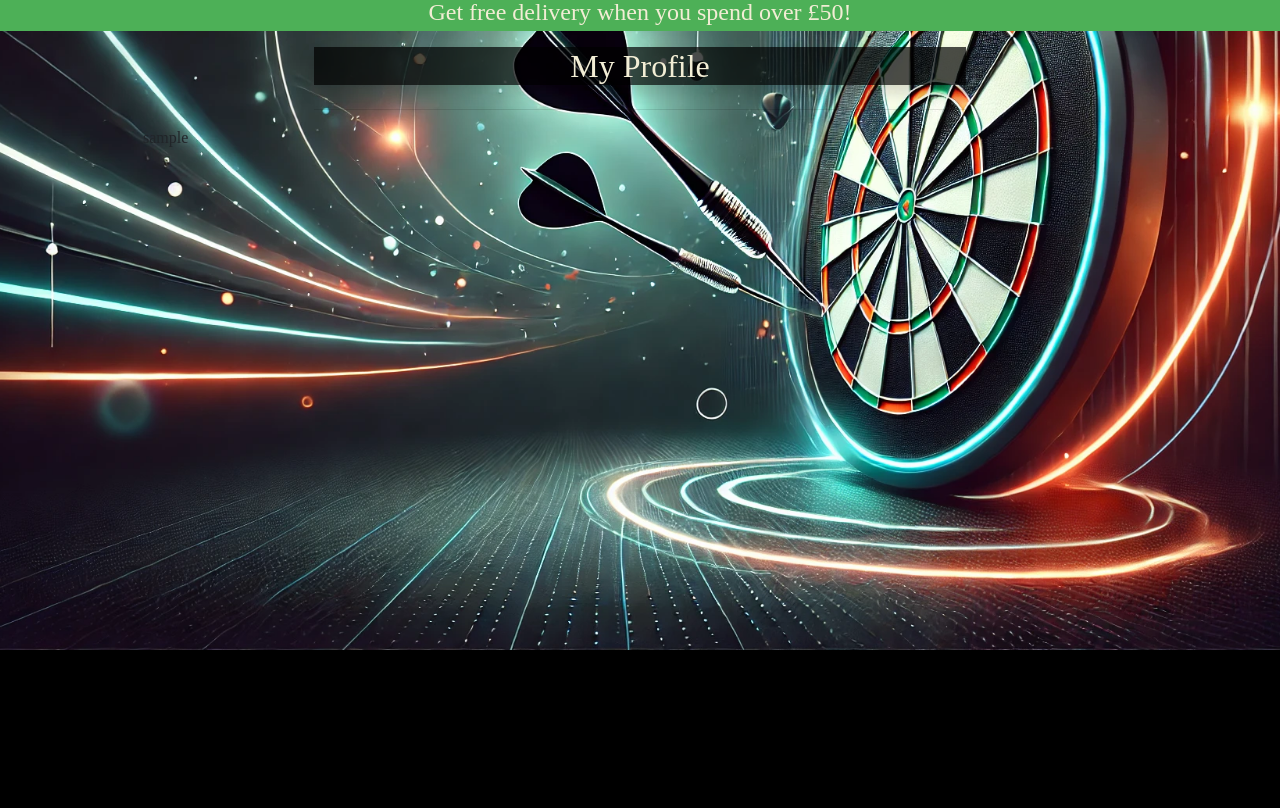
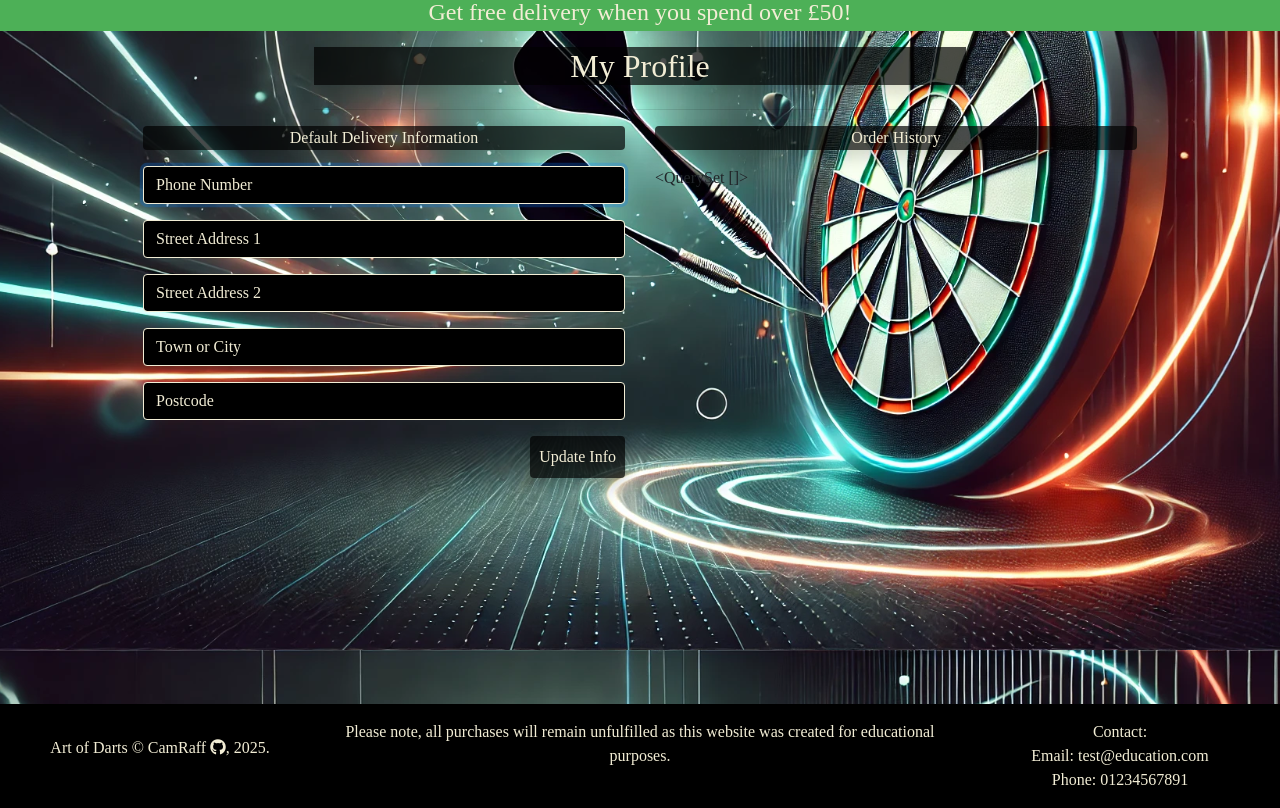
Before and after one commit to CamRaff/MP4-ArtOfDarts, a Django app: page /profile/ in a window 1280 px wide. Shown: the part 150-958 px from the top of the page. Before the commit the page ends 800 px from the top, so only its background shows below. Run offline with Django 3.2, Linux system fonts and the light colour scheme; the visitor is signed in with stand-in values (Sample User, id 1); data comes from the database, SQL or seed files in the repository; data that the repository does not hold is empty; some libraries are stand-ins or nearby versions; some web fonts are replaced.

Commit message:
added update functionality to profile form

```diff
--- a/products/templates/products/all_products.html
+++ b/products/templates/products/all_products.html
@@ -128,6 +128,9 @@
             <i class="fa-solid fa-arrow-up-from-bracket mx-auto my-auto"></i>
         </a>
     </div>
+
+    <div class="container product-padding">
+    </div>
     {% include 'includes/footer.html' %}
 {% endblock %}
 
--- /dev/null
+++ b/profiles/forms.py
@@ -0,0 +1,35 @@
+from django import forms
+from .models import UserProfile
+
+
+class UserProfileForm(forms.ModelForm):
+    """ Form to collect user details for order """
+
+    class Meta:
+        model = UserProfile
+        exclude = ('user',)
+
+    def __init__(self, *args, **kwargs):
+        """
+        Add placeholders and classes, remove auto-generated labels
+        and set autofocus on first field
+        """
+        super().__init__(*args, **kwargs)
+        placeholders = {
+            'default_phone_number': 'Phone Number',
+            'default_street_address1': 'Street Address 1',
+            'default_street_address2': 'Street Address 2',
+            'default_town_or_city': 'Town or City',
+            'default_postcode': 'Postcode',
+        }
+
+        self.fields['default_phone_number'].widget.attrs['autofocus'] = True
+        for field in self.fields:
+            if self.fields[field].required:
+                placeholder = f'{placeholders[field]} *'
+            else:
+                placeholder = placeholders[field]
+            self.fields[field].widget.attrs['placeholder'] = placeholder
+            self.fields[field].widget.attrs['class'] = (
+                'stripe-style-input white')
+            self.fields[field].label = False
--- a/profiles/templates/profiles/profile.html
+++ b/profiles/templates/profiles/profile.html
@@ -23,7 +23,21 @@
                 <hr>
             </div>
         </div>
-        {{ profile }}
+        <div class="row">
+            <div class="col-12 col-lg-6">
+                <p class="white rounded shadow text-center">Default Delivery Information</p>
+                <form action="{% url 'profile' %}" class="mt-3 white rounded" method="POST" id="profile-form-update">
+                    {% csrf_token %}
+                    {{ form|crispy }}
+                    <button class="btn white rounded p-2 float-right shadow mb-2">Update Info</button>
+                </form>
+            </div>
+            <div class="col-12 col-lg-6">
+                <p class="white rounded shadow text-center">Order History</p>
+                {{ orders }}
+            </div>
+        </div>
     </div>
-<!-- {% include 'includes/footer.html' %} -->
+    <div class="profile-padding"></div>
+    {% include 'includes/footer.html' %}
 {% endblock %}
--- a/profiles/views.py
+++ b/profiles/views.py
@@ -1,14 +1,27 @@
 from django.shortcuts import render, get_object_or_404
+from django.contrib import messages
 
 from .models import UserProfile
+from .forms import UserProfileForm
 
 
 def profile(request):
     """ Display the user's profile """
     profile = get_object_or_404(UserProfile, user=request.user)
 
+    if request.method == 'POST':
+        form = UserProfileForm(request.POST, instance=profile)
+        if form.is_valid():
+            form.save()
+            messages.success(request, 'Profile updated successfully')
+
+    form = UserProfileForm(instance=profile)
+    orders = profile.orders.all()
+
     template = 'profiles/profile.html'
     context = {
-        'profile': profile,
+        'form': form,
+        'orders': orders,
+        'on_profile_page': True
     }
     return render(request, template, context)
--- a/static/css/base.css
+++ b/static/css/base.css
@@ -21,9 +21,13 @@ body {
     padding-bottom: 60px;
 }
 
+.profile-padding {
+    padding-bottom: 210px;
+}
+
 .footer {
     position: relative;
-    bottom: 0;
+    bottom: 0 !important;
     display: block;
     width: 100%;
     background-color: black; /* Dark background */
--- a/templates/allauth/account/logout.html
+++ b/templates/allauth/account/logout.html
@@ -16,7 +16,7 @@
   {% if redirect_field_value %}
   <input type="hidden" name="{{ redirect_field_name }}" value="{{ redirect_field_value }}"/>
   {% endif %}
-  <button type="submit" class="white green">{% trans 'Sign Out' %}</button>
+  <button type="submit" class="btn white green">{% trans 'Sign Out' %}</button>
 </form>
 
 
--- a/templates/allauth/account/password_reset.html
+++ b/templates/allauth/account/password_reset.html
@@ -19,7 +19,7 @@
     <form method="POST" action="{% url 'account_reset_password' %}" class="password_reset white shadow p-2 rounded">
         {% csrf_token %}
         {{ form|crispy }}
-        <input type="submit" value="{% trans 'Reset My Password' %}" class="white"/>
+        <input type="submit" value="{% trans 'Reset My Password' %}" class="white btn"/>
     </form>
 
     <p class="white shadow p-2 rounded">{% blocktrans %}Please contact us if you have any trouble resetting your password.{% endblocktrans %}</p>
--- a/templates/allauth/account/password_reset_from_key.html
+++ b/templates/allauth/account/password_reset_from_key.html
@@ -15,7 +15,7 @@
         <form method="POST" action="{{ action_url }}" class="white shadow rounded p-2">
             {% csrf_token %}
             {{ form|crispy }}
-            <input type="submit" name="action" value="{% trans 'change password' %}" class="white"/>
+            <input type="submit" name="action" value="{% trans 'change password' %}" class="white btn"/>
         </form>
     {% endif %}
 {% endblock %}
--- a/templates/allauth/account/password_set.html
+++ b/templates/allauth/account/password_set.html
@@ -12,6 +12,6 @@
     <form method="POST" action="{% url 'account_set_password' %}" class="password_set white shadow rounded p-2">
         {% csrf_token %}
         {{ form|crispy }}
-        <input type="submit" name="action" value="{% trans 'Set Password' %}" class="white"/>
+        <input type="submit" name="action" value="{% trans 'Set Password' %}" class="white btn"/>
     </form>
 {% endblock %}
--- a/templates/includes/mobile-top-header.html
+++ b/templates/includes/mobile-top-header.html
@@ -35,7 +35,7 @@
         {% if request.user.is_superuser %}
         <a href="{% url 'account_logout' %}" class="dropdown-item">Product Management</a>
         {% endif %}
-        <a href="" class="dropdown-item">My Profile</a>
+        <a href="{% url 'profile' %}" class="dropdown-item">My Profile</a>
         <a href="{% url 'account_logout' %}" class="dropdown-item">Logout</a>
         {% else %}
         <a href="{% url 'account_signup' %}" class="dropdown-item">Register</a>
--- a/templates/includes/toasts/toast_success.html
+++ b/templates/includes/toasts/toast_success.html
@@ -13,7 +13,7 @@
                 <hr class="mt-1 mb-3 white">
             </div>
         </div>
-            {% if grand_total %}
+            {% if grand_total and not on_profile_page %}
             <p class="logo-font white py-1">Your bag: ( {{ product_count }} items )</p>
             <div class="bag-notification-wrapper">
                 {% for item in bag_items %}
```
